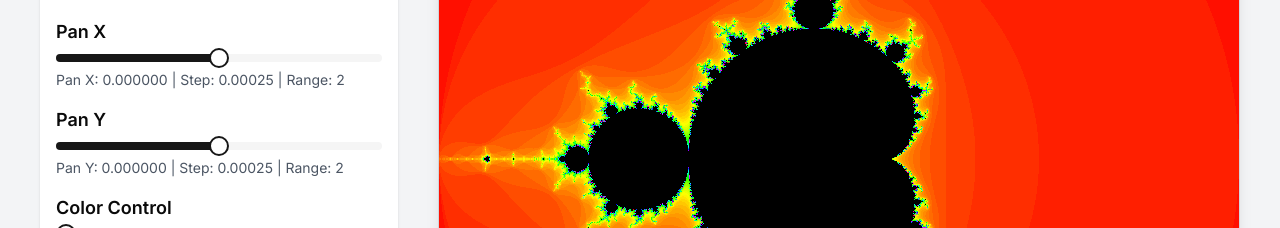
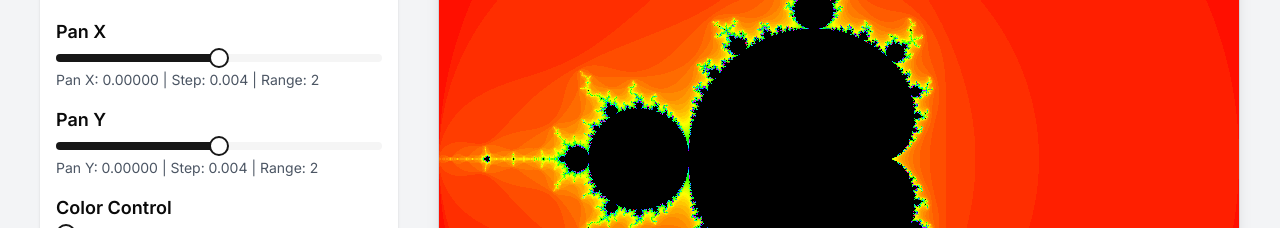
Before and after one commit to oquis/fractals2, a Next.js app: page / in a window 1280 px wide. Shown: the part 282-510 px from the top of the page. Built offline with nearby package versions, Linux system fonts and the light colour scheme.

Commit message:
Fix pan step calculation depending on scale

```diff
--- a/components/FractalControls.tsx
+++ b/components/FractalControls.tsx
@@ -51,7 +51,7 @@ export function FractalControls({
 
   const calculatePanStep = (scale: number) => {
     // As scale decreases (zooming in), step should decrease
-    return Math.max(0.001 / scale, 0.00000001); // Minimum step of 1e-8
+    return Math.max(0.001 * scale, 0.00000001); // Minimum step of 1e-8
   };
 
   // Use a fixed range for panning
```
